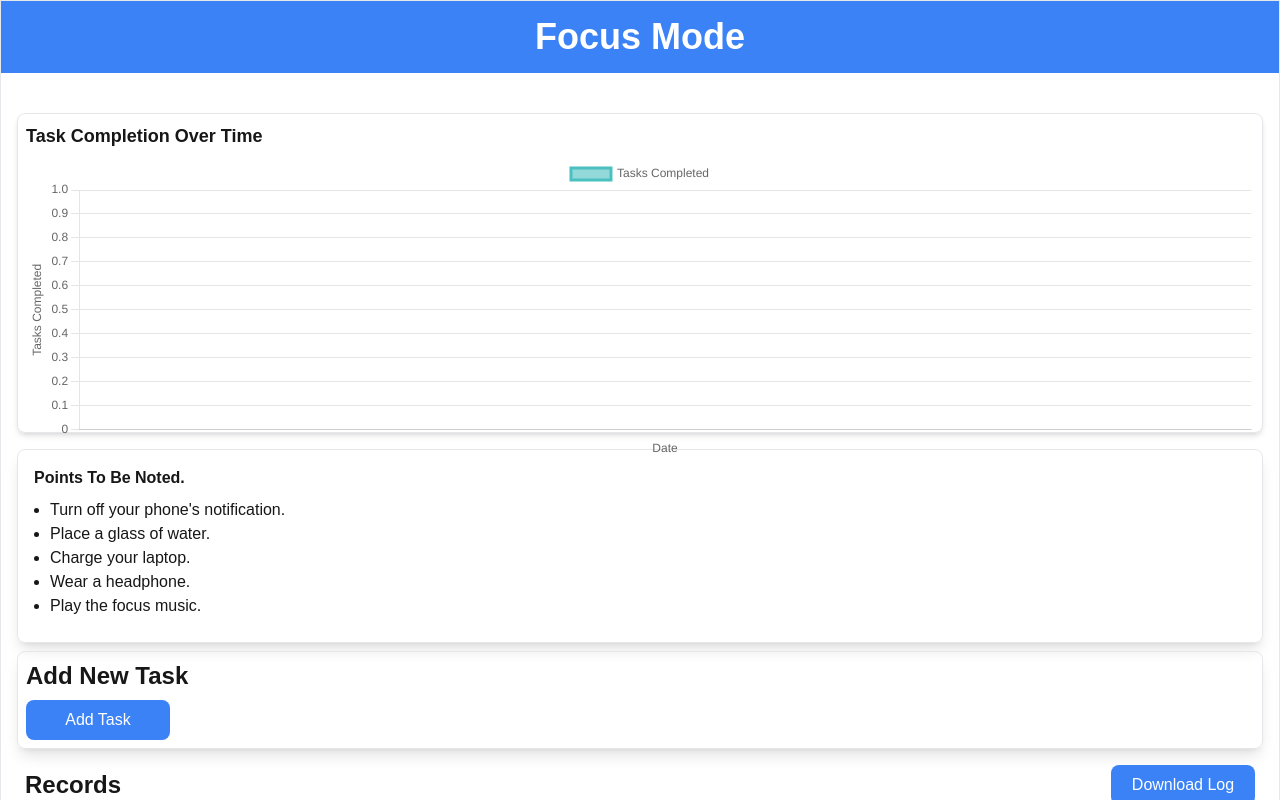
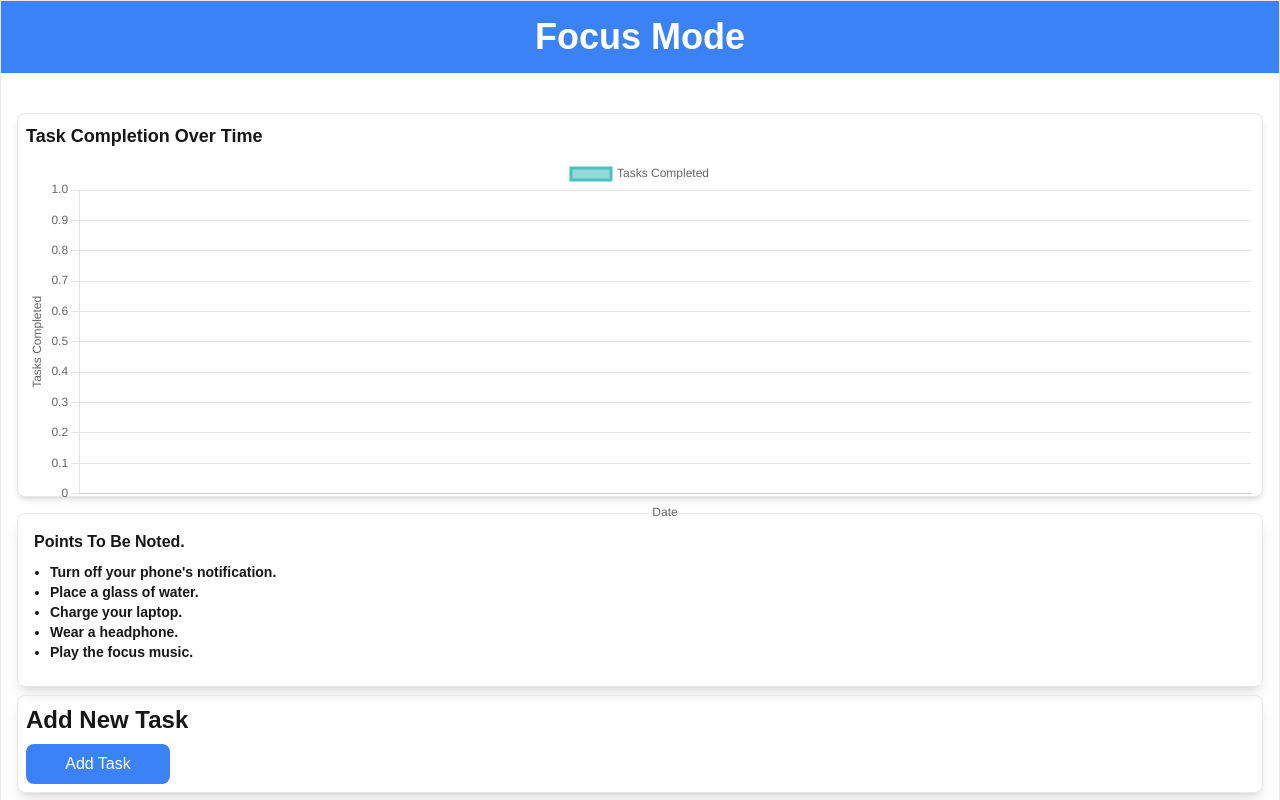
Before and after one commit to dpgaire/focus-mode, a Next.js app: page / in a window 1280 px wide. Shown: the top 800 px of the page. Built offline with nearby package versions, Linux system fonts and the light colour scheme.

Commit message:
update the graph ui

```diff
--- a/src/components/Info.jsx
+++ b/src/components/Info.jsx
@@ -12,7 +12,7 @@ const Info = () => {
   return (
     <div className="p-4 border rounded-lg shadow-lg">
       <span className="font-bold">Points To Be Noted.</span>
-      <ul className="list-disc px-4 py-2">
+      <ul className="list-disc px-4 py-2 font-bold text-sm">
         {info.map((item, index) => (
           <li key={index}>{item}</li>
         ))}
--- a/src/components/TaskGraph.jsx
+++ b/src/components/TaskGraph.jsx
@@ -62,7 +62,7 @@ const TaskGraph = ({ tasks }) => {
   };
 
   return (
-    <div className="my-4 p-2 border rounded-lg shadow-md w-full  h-80">
+    <div className="my-4 p-2 border rounded-lg shadow-md w-full h-96">
       <h2 className="text-lg font-semibold mb-2">Task Completion Over Time</h2>
       <div style={{ width: "100%", height: "100%" }}>
         <Line data={data} options={options} />
```
